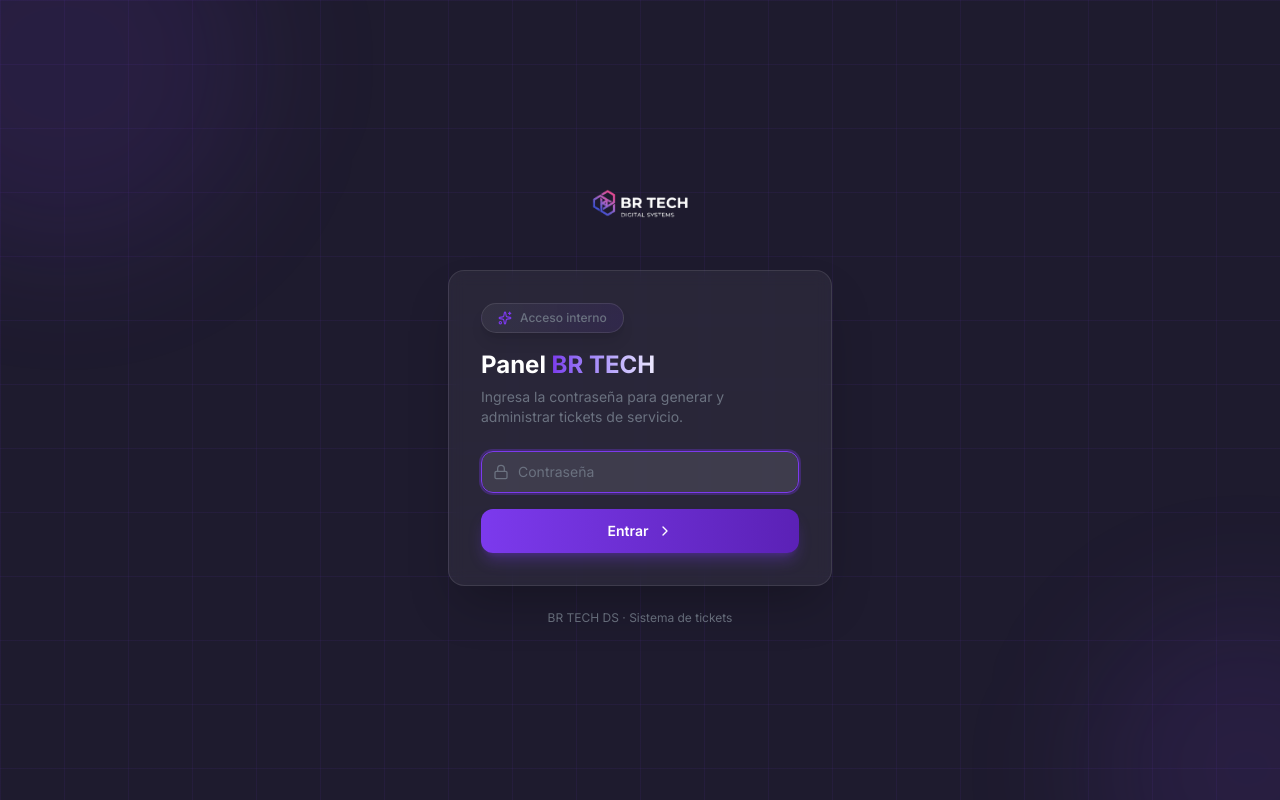
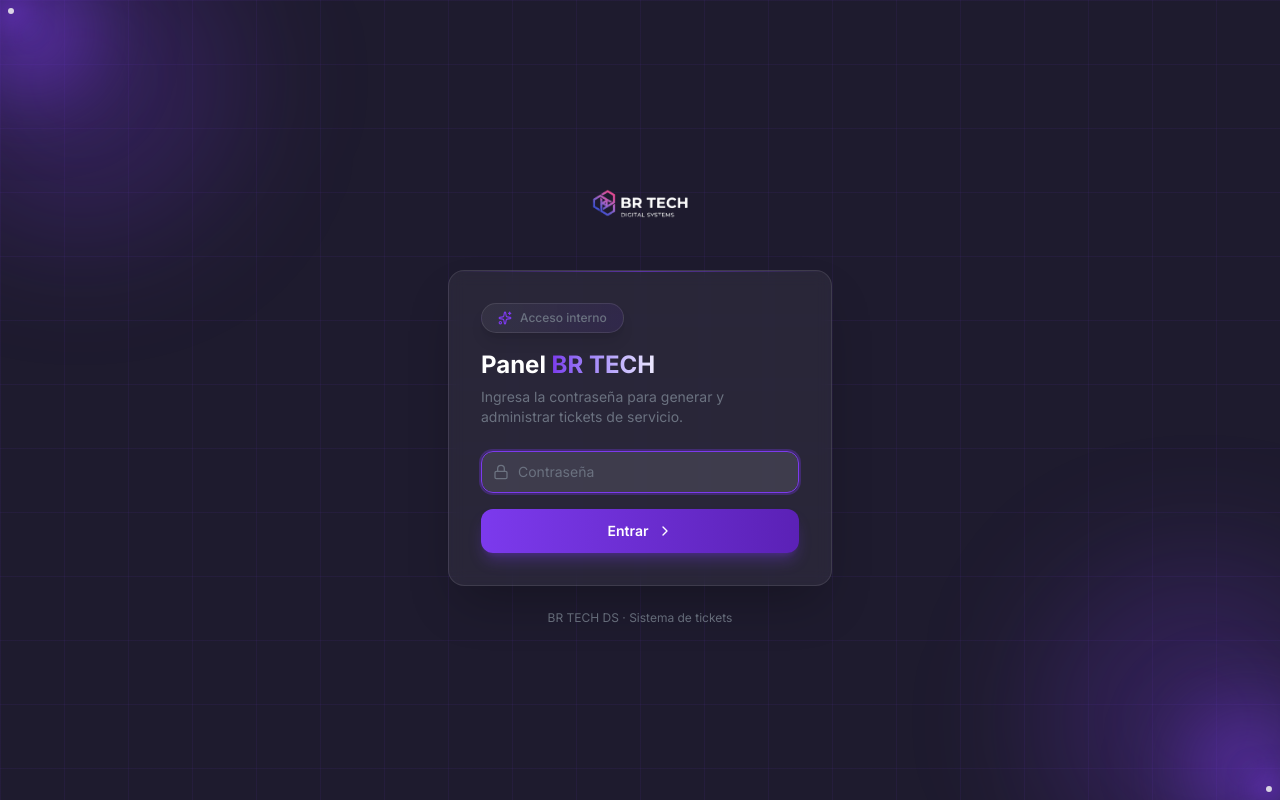
Before and after one commit to CESARBR2025/brtechsite, a Next.js app: page /panel/login in a window 1280 px wide. Built offline with nearby package versions, Linux system fonts and the light colour scheme.

Commit message:
feat(ui): rediseño del login con dos puntos de luz en esquinas opuestas
Punto de luz (halo + núcleo + destello) en la esquina superior izquierda y
en la inferior derecha; filo superior iluminado en la tarjeta.

Co-Authored-By: Claude Sonnet 5 <noreply@anthropic.com>

```diff
--- a/src/app/(panel)/panel/login/page.tsx
+++ b/src/app/(panel)/panel/login/page.tsx
@@ -6,9 +6,18 @@ import { FormularioLogin } from "./formulario-login"
 export default function PaginaLogin() {
   return (
     <main className="relative flex min-h-screen items-center justify-center overflow-hidden bg-bg-dark px-4 py-16">
+      {/* Rejilla de fondo */}
       <div className="absolute inset-0 bg-[linear-gradient(rgba(124,58,237,0.07)_1px,transparent_1px),linear-gradient(90deg,rgba(124,58,237,0.07)_1px,transparent_1px)] bg-[size:64px_64px]" />
-      <div className="absolute -left-32 -top-32 h-96 w-96 rounded-full bg-primary/10 blur-3xl" />
-      <div className="absolute -bottom-32 -right-32 h-80 w-80 rounded-full bg-primary/10 blur-3xl" />
+
+      {/* Punto de luz — esquina superior izquierda */}
+      <div className="pointer-events-none absolute -left-20 -top-20 h-80 w-80 rounded-full bg-primary/20 blur-3xl" />
+      <div className="pointer-events-none absolute -left-8 -top-8 h-32 w-32 rounded-full bg-primary/50 blur-2xl" />
+      <div className="pointer-events-none absolute left-2 top-2 h-1.5 w-1.5 rounded-full bg-white/80 shadow-[0_0_28px_10px_rgba(124,58,237,0.6)]" />
+
+      {/* Punto de luz — esquina inferior derecha */}
+      <div className="pointer-events-none absolute -bottom-20 -right-20 h-80 w-80 rounded-full bg-primary/20 blur-3xl" />
+      <div className="pointer-events-none absolute -bottom-8 -right-8 h-32 w-32 rounded-full bg-primary/45 blur-2xl" />
+      <div className="pointer-events-none absolute bottom-2 right-2 h-1.5 w-1.5 rounded-full bg-white/80 shadow-[0_0_28px_10px_rgba(124,58,237,0.55)]" />
 
       <div className="relative w-full max-w-sm">
         <div className="flex justify-center">
@@ -22,7 +31,10 @@ export default function PaginaLogin() {
           />
         </div>
 
-        <div className="mt-8 rounded-2xl border border-white/10 bg-white/5 p-8 shadow-2xl backdrop-blur-sm">
+        <div className="relative mt-8 overflow-hidden rounded-2xl border border-white/10 bg-white/5 p-8 shadow-2xl backdrop-blur-sm">
+          {/* Filo superior iluminado */}
+          <div className="absolute inset-x-0 top-0 h-px bg-gradient-to-r from-transparent via-primary/60 to-transparent" />
+
           <div className="inline-flex items-center gap-2 rounded-full border border-white/10 bg-gradient-to-r from-white/5 to-primary/10 px-4 py-1.5 text-xs font-medium text-text-muted shadow-lg">
             <Sparkles className="h-3.5 w-3.5 text-primary" />
             Acceso interno
```
